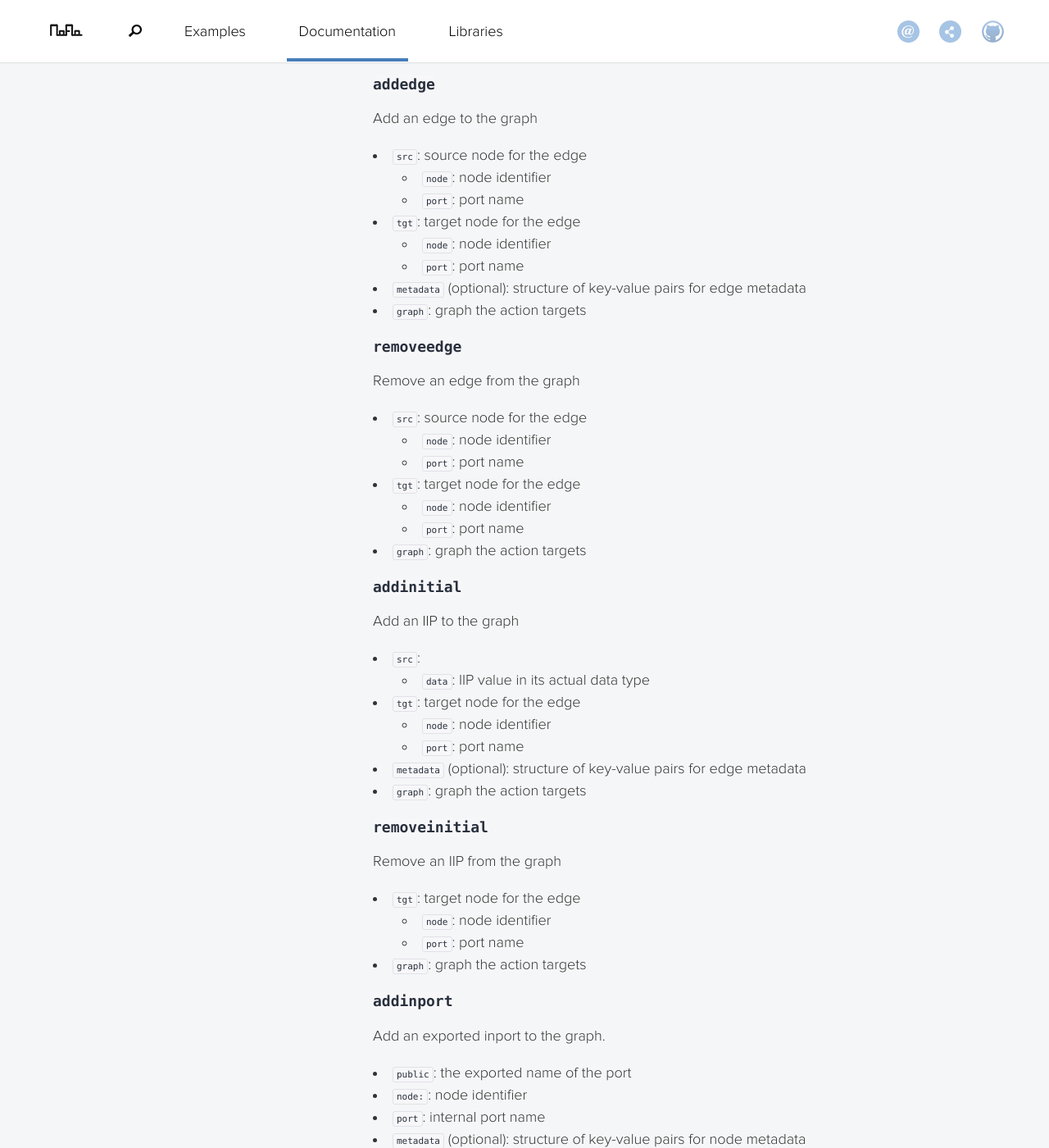
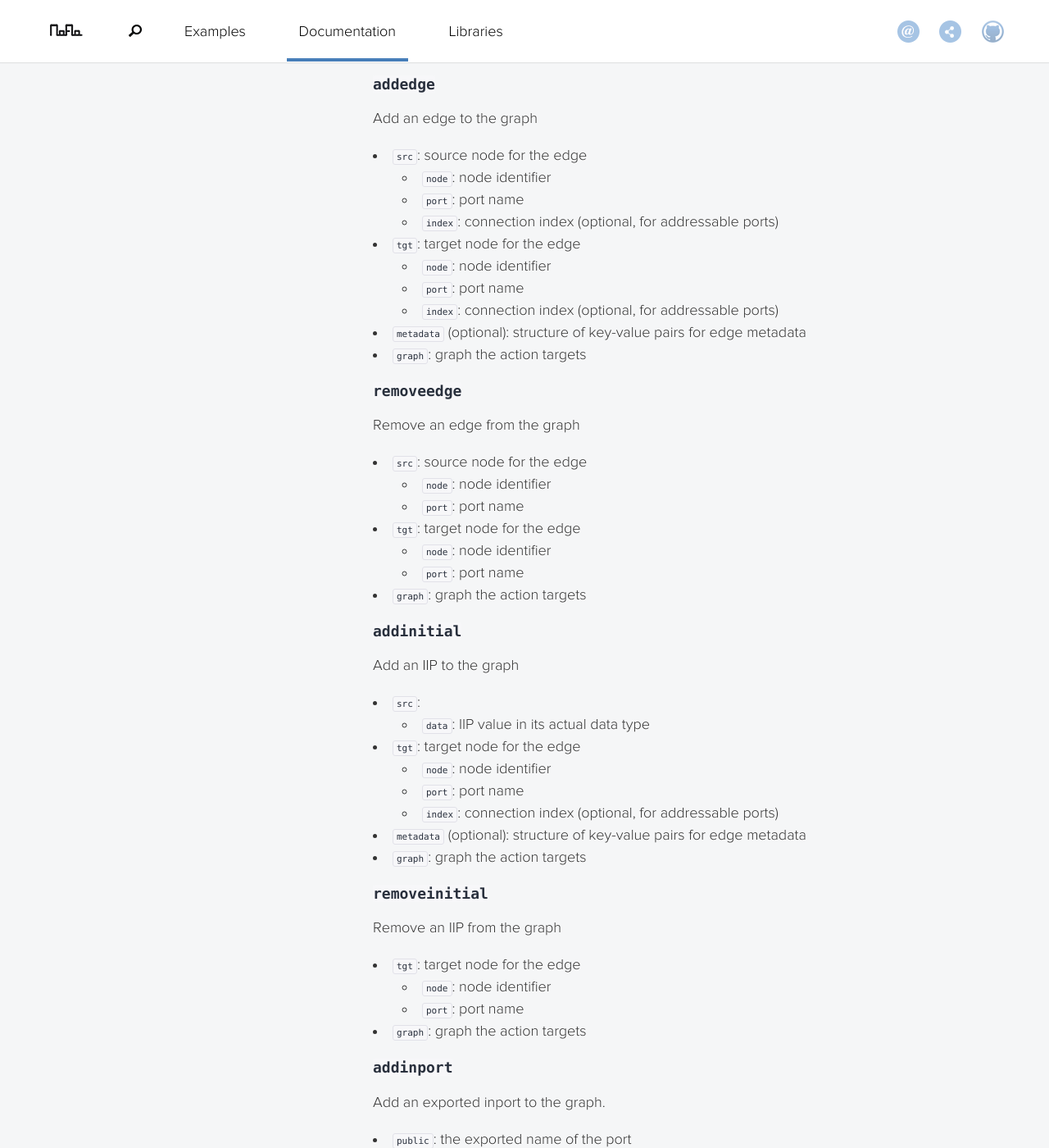
Before and after one commit to noflo/noflo.github.io, a Jekyll site: the page built from documentation/_posts/2013-07-09-protocol.md, in a window 1280 px wide and 1400 px high, scrolled down 4312 px. Shown: the whole window at 82% size. Built offline with Jekyll 4.4.1, drawn with Linux system fonts in a browser that asks for light colours; nearby versions of some CDN libraries; Markdown is read by kramdown in place of the engine named in the settings.

Commit message:
Tentative connection index support in protocol, refs noflo/noflo#128

```diff
--- a/documentation/_posts/2013-07-09-protocol.md
+++ b/documentation/_posts/2013-07-09-protocol.md
@@ -144,9 +144,11 @@ Add an edge to the graph
 * `src`: source node for the edge
   - `node`: node identifier
   - `port`: port name
+  - `index`: connection index (optional, for addressable ports)
 * `tgt`: target node for the edge
   - `node`: node identifier
   - `port`: port name
+  - `index`: connection index (optional, for addressable ports)
 * `metadata` (optional): structure of key-value pairs for edge metadata
 * `graph`: graph the action targets
 
@@ -171,6 +173,7 @@ Add an IIP to the graph
 * `tgt`: target node for the edge
   - `node`: node identifier
   - `port`: port name
+  - `index`: connection index (optional, for addressable ports)
 * `metadata` (optional): structure of key-value pairs for edge metadata
 * `graph`: graph the action targets
 
```
